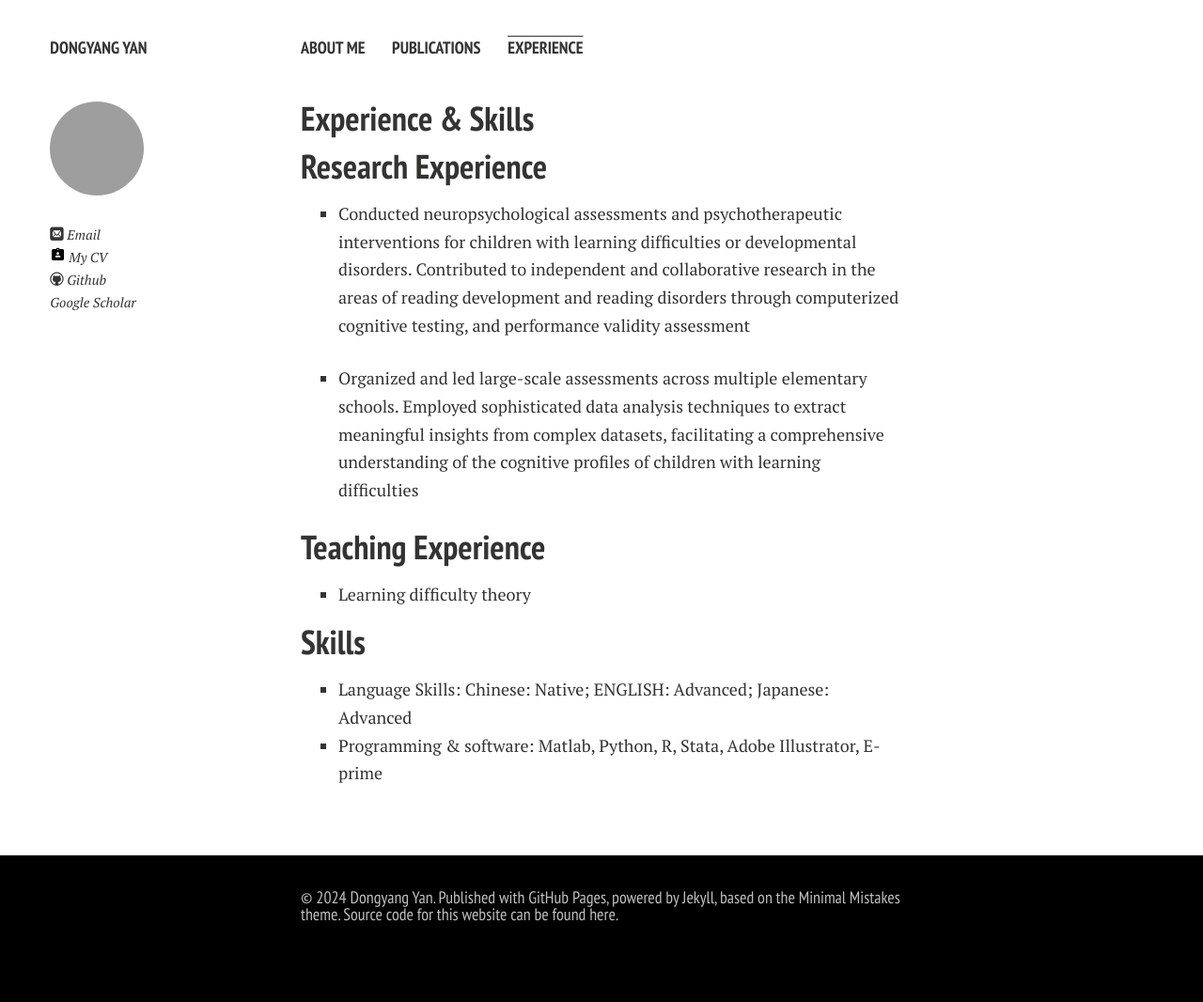
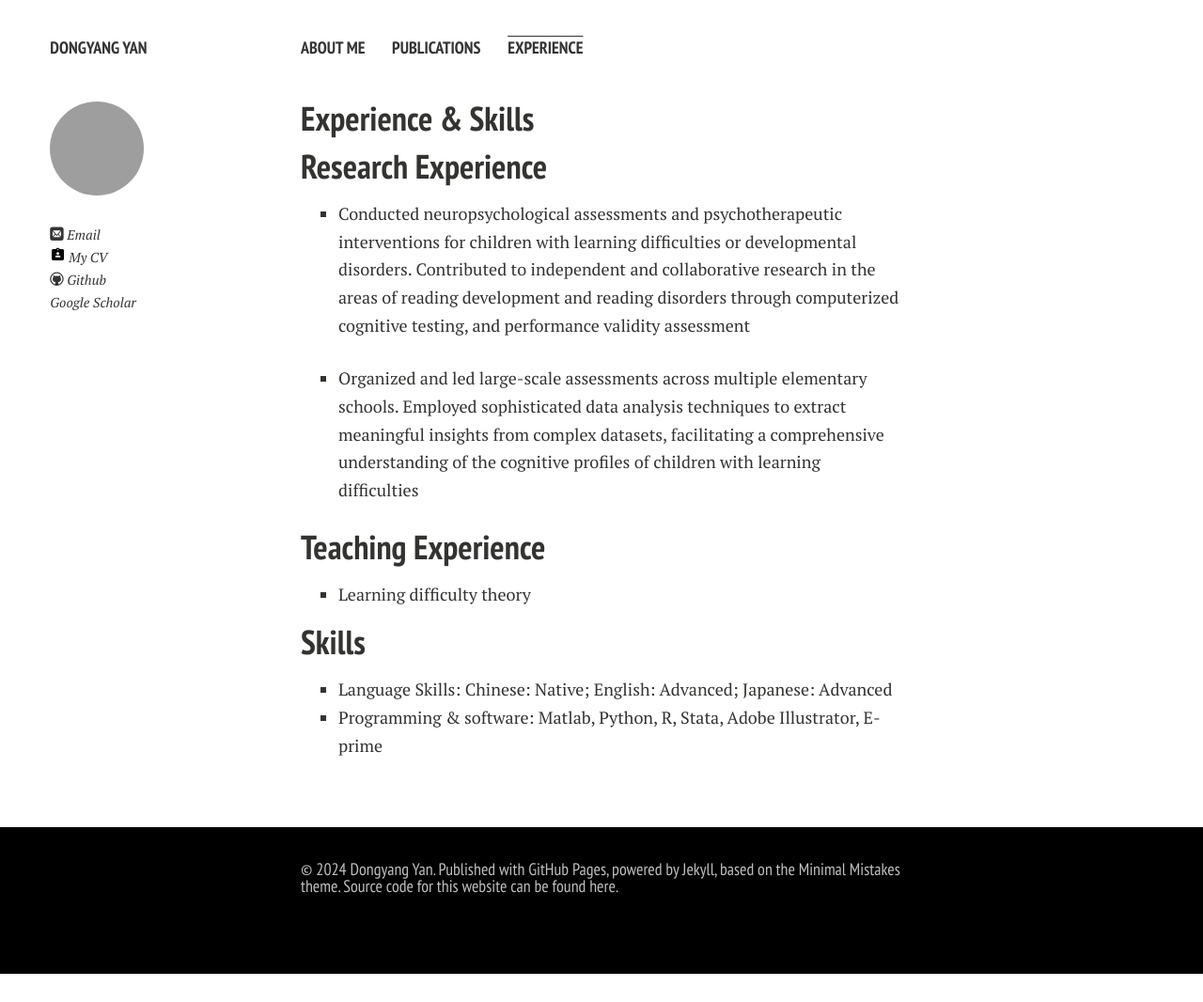
Before and after one commit to ydyxj/ydyxj.github.io, a Jekyll site: the page built from experience.md, in a window 1280 px wide. Shown: the whole page at 94% size. Built offline with Jekyll 4.4.1, drawn with Linux system fonts in a browser that asks for light colours; nearby versions of some CDN libraries; comment, search, counter and statistics services are not loaded; a style sheet for code colours, icons or effects is not loaded; after the commit the page ends 1036 px from its top, so only the background shows below that.

Commit message:
Add files via upload

```diff
--- a/experience.md
+++ b/experience.md
@@ -24,5 +24,5 @@ cognitive profiles of children with learning difficulties
 
 
 ## Skills
-- Language Skills: Chinese: Native; ENGLISH: Advanced; Japanese: Advanced
+- Language Skills: Chinese: Native; English: Advanced; Japanese: Advanced
 - Programming & software: Matlab, Python, R, Stata, Adobe Illustrator, E-prime
```
